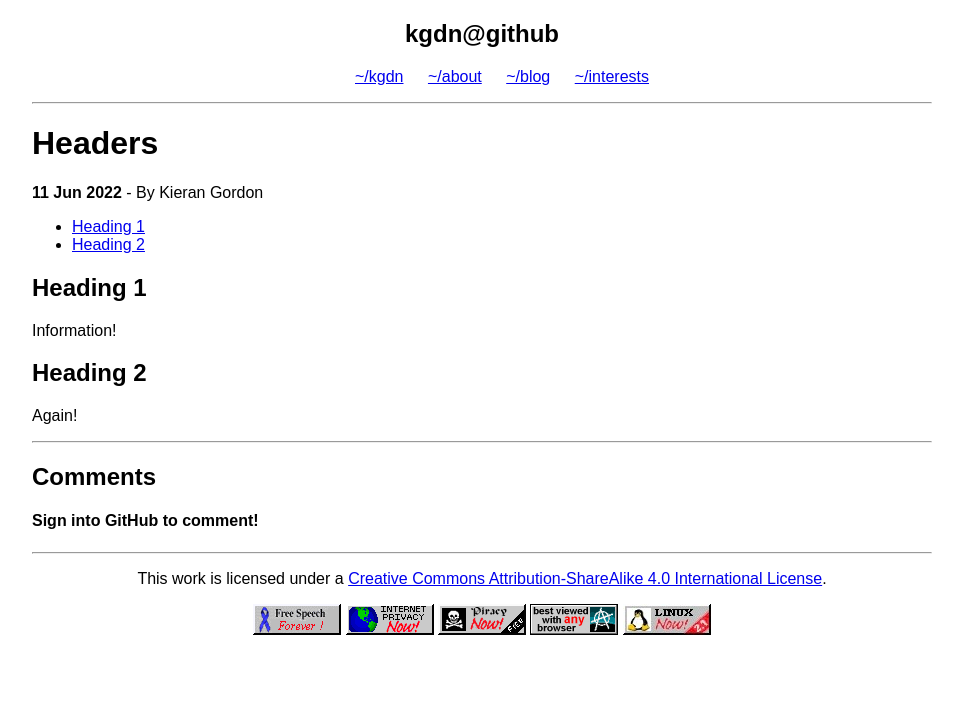
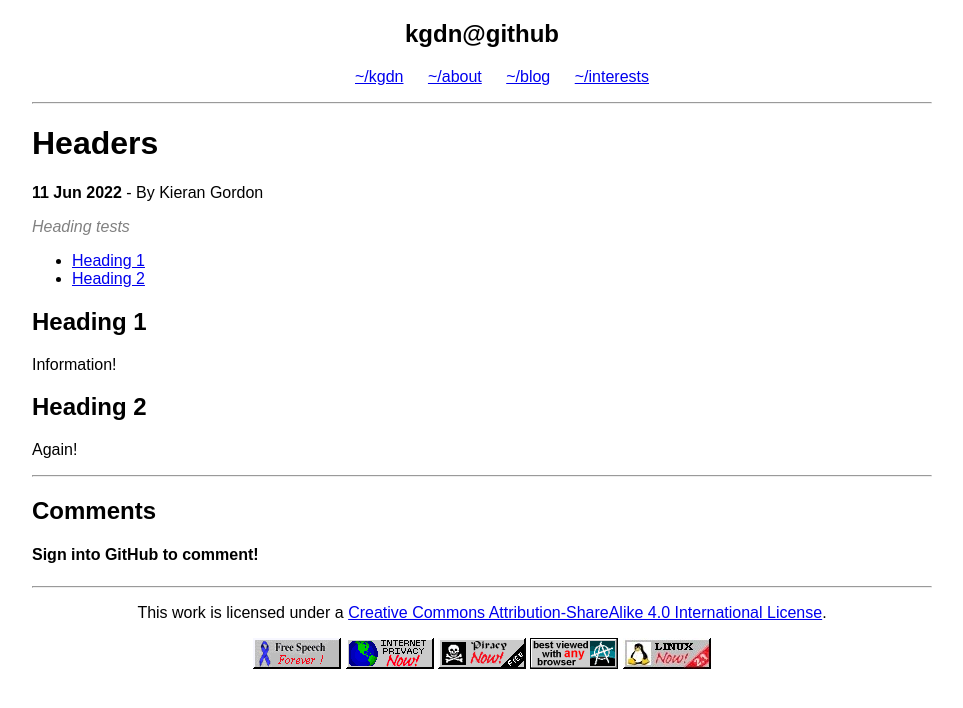
Before and after one commit to kgdn/kgdn.github.io, a Jekyll site: the page built from _posts/2022-06-12-headings.md, in a window 1280 px wide. Shown: the top 708 px of the page, without its empty margins (158-1121 px from the left). Built offline with Jekyll 4.4.1, drawn with Linux system fonts in a browser that asks for light colours; comment, search, counter and statistics services are not loaded; the table of contents is made by our own code.

Commit message:
Updated post formatting

```diff
--- a/_layouts/post.html
+++ b/_layouts/post.html
@@ -2,8 +2,7 @@
 layout: default
 ---
 <script src="https://cdn.mathjax.org/mathjax/latest/MathJax.js?config=TeX-AMS-MML_HTMLorMML" type="text/javascript"></script>
-<p class="meta"><b>{{ page.date | date_to_string }}</b> - By {{ page.author }}</p>
-<div class="post">
+<p><b>{{ page.date | date_to_string }}</b> - By {{ page.author }}</p>
+<i>{{ page.description }}</i>
 {{ content | toc }}
 {% include utterances.html %}
-</div>
--- a/_layouts/tags.html
+++ b/_layouts/tags.html
@@ -2,7 +2,6 @@
 layout: default
 ---
 <body>
-  {% toc %}
   {{ content }}
   {% for tag in site.tags %}
     <h3>{{ tag[0] }}</h3>
--- a/styles/styles.css
+++ b/styles/styles.css
@@ -26,3 +26,7 @@ footer {
 .nopoint span {
     color: gray;
 }
+
+i {
+    color: gray;
+}
```
Also changed, not shown: _config.yml (line endings or trailing spaces).
